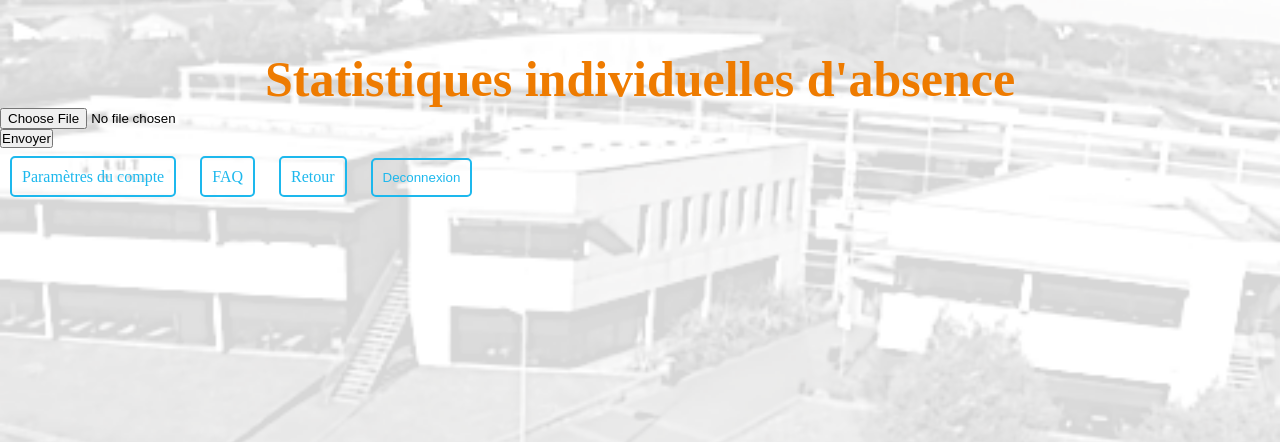
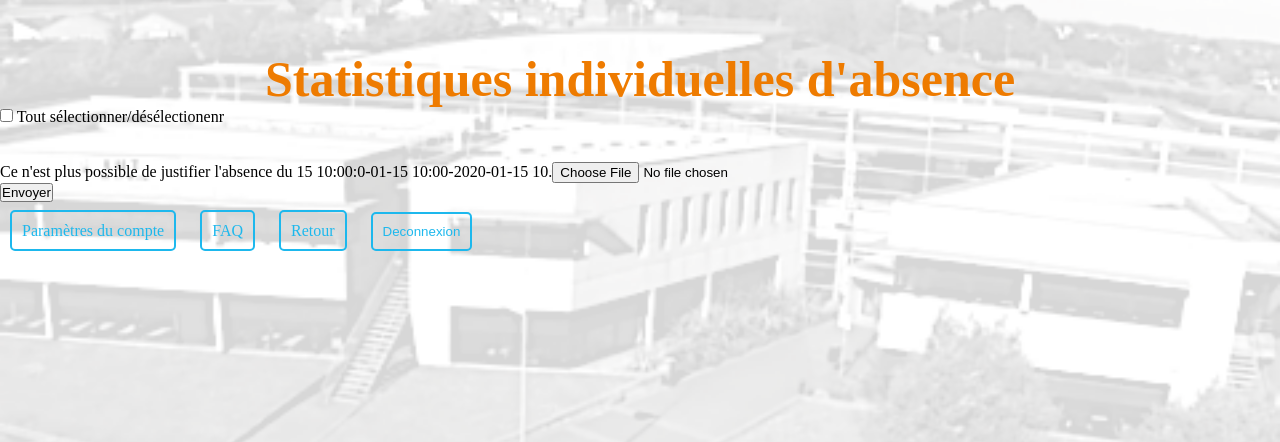
Before and after one commit to OlivierRogard/projettut, a PHP site: page /projet/justificatif.php in a window 1280 px wide. Shown: the part 86-528 px from the top of the page. Run offline with PHP 8.4, Linux system fonts and the light colour scheme; the visitor is signed in with stand-in values (Sample User, id 1); tables that the repository leaves empty or names only in its code hold one stand-in row (values such as "Sample post").

Commit message:
Update justificatif.php
changement avec time

```diff
--- a/justificatif.php
+++ b/justificatif.php
@@ -2,7 +2,9 @@
 
 <html>
     <?php
-        include('bdd_connect.php')
+        include('bdd_connect.php');
+		session_start();
+		$login=$_SESSION['login'];
     ?>
     <head>
         <meta charset="utf-8" />
@@ -15,10 +17,61 @@
         <h1>Statistiques individuelles d'absence</h1>
 
 		<form method="post" action="justif_abs.php" enctype="multipart/form-data">
-    		<input type="file" name="file" id="file" /><br>
-    		<input type="submit" name="submit" value="Envoyer"/>
+			<input id="btn" value="1" type="checkbox" onchange="cocherdécocher(this.checked)" /> Tout sélectionner/désélectionenr<br/><br/>
+			<?php $reponse = $bdd->prepare('SELECT * FROM absencesdemij WHERE loginetu=?');	//Sélection des absences correspondants à l'étudiant
+				$reponse->execute(array($login));
+				$abs=0;
+
+				while ($res =$reponse->fetch()){
+					$abs=1;
+					//$heure=$res['heure'];
+					$dateabs=$res['date'];
+					$heureabs=$res['heure'];
+					$date=strtotime($dateabs." ".$heureabs);
+					$dateact=strtotime(date('Y-m-d m:i'));
+					$res=abs($dateact-$date);
+					$anneeabs=substr($dateabs,0,-6);
+					$moisabs=substr($dateabs,5,-3);
+					$jourabs=substr($dateabs,8,10);
+					$date=$jourabs."-".$moisabs."-".$anneeabs;
+					if ($res['j']==0){
+						if ($res<=100800){		//Si l'absence date d'il y a moins de 2 jours possiblité d'envoyer un justificatif
+							$date2="Absence du ".$date." à ".$heureabs;
+							$date3=$date." ".$heureabs;
+							echo "<input type='checkbox' name='absence[]' value='$date3'/><label>$date2</label><br/>";
+						}
+						else 	//Si les 2 jours sont passés
+							$abs=2;
+					}
+				}
+				if ($abs==2)
+					echo "<br/>Ce n'est plus possible de justifier l'absence du $date.";
+
+				echo "<input type='file' name='file' id='file' /><br>";
+				echo "<input type='submit' name='submit' value='Envoyer'/>";
+				if ($abs==0)	//S'il n'y a aucune absence à justifier
+					echo "<br/>Vous n'avez aucune absence à justifier.";
+				?>
     	</form>
-
+		<script>
+			function cocherdécocher(){
+				var btn =document.getElementById('btn');	//on récupère le bouton cocher décocher
+				var action = btn.value;
+				var cases = document.getElementsByTagName('input');	// on recupere tous les INPUT
+				for (var i = 0; i < cases.length; i++) {	//on parcourt les différentes input
+					if (cases[i].type == 'checkbox'){		//si c'est une checkbox
+						if (action==1){
+							cases[i].checked = true;		//on la coche si elle est décochée (elle est décochée de base)
+							btn.value=0;
+						}
+						else{
+							cases[i].checked = false;		//on la décoche si elle est cochée
+							btn.value=1;
+						}
+					}
+				}
+			}
+		</script>
         <a class="btn-warning  btn-outline" href="modifs.php" role="button">Paramètres du compte</a>
         <a class="btn-warning btn-outline" href="faq.php" role="button">FAQ</a>
 		<a class="btn-warning btn-outline" href="pageetudiant.php" role="button">Retour</a>
```
